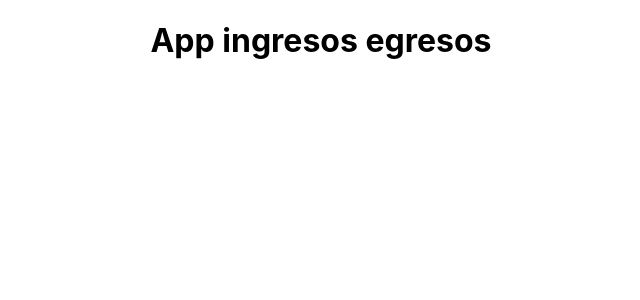
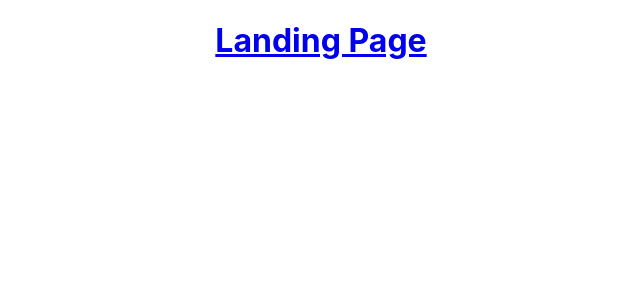
Before and after one commit to Supermacaco86/App-ingresos-egresos, a React (Create React App) app in the folder App-ingresos-egresos-main/client/: page / in a window 1280 px wide. Shown: the top 300 px of the page, without its empty margins (319-959 px from the left). Built offline with nearby package versions, Linux system fonts and the light colour scheme.

Commit message:
App, LandingPage, Home

```diff
--- a/App-ingresos-egresos-main/client/src/App.js
+++ b/App-ingresos-egresos-main/client/src/App.js
@@ -1,12 +1,20 @@
 import './App.css';
+import React from "react";
+import {Route} from "react-router-dom";
+import {Routes} from "react-router-dom";
 import {BrowserRouter} from "react-router-dom";
+import LandingPage from "./components/landingPage/LandingPage"
+import Home from "./components/home/Home"
 
 function App() {
   return (
     <BrowserRouter>
-    <div className="App">
-      <h1>App ingresos egresos</h1>
-    </div>
+      <div className="App">
+        <Routes>
+          <Route path='/' exact element={<LandingPage/>}/>
+          <Route path='/Home' exact element={<Home/>}/>
+        </Routes>
+      </div>
     </BrowserRouter>
   );
 }
--- /dev/null
+++ b/App-ingresos-egresos-main/client/src/components/home/Home.jsx
@@ -0,0 +1,8 @@
+import React from "react";
+
+
+export default function Home(){
+    return(
+        <h1>Home</h1>
+    )
+}
--- /dev/null
+++ b/App-ingresos-egresos-main/client/src/components/landingPage/LandingPage.jsx
@@ -0,0 +1,10 @@
+import React from "react";
+import { Link } from "react-router-dom";
+
+export default function Loading(){
+    return(
+        <Link to = "/Home">
+            <h1>Landing Page</h1>
+        </Link>
+    )
+}
```
Also changed, not shown: App-ingresos-egresos-main/client/src/redux/actions/index.js (added), App-ingresos-egresos-main/client/src/redux/reducer/index.js (added).
